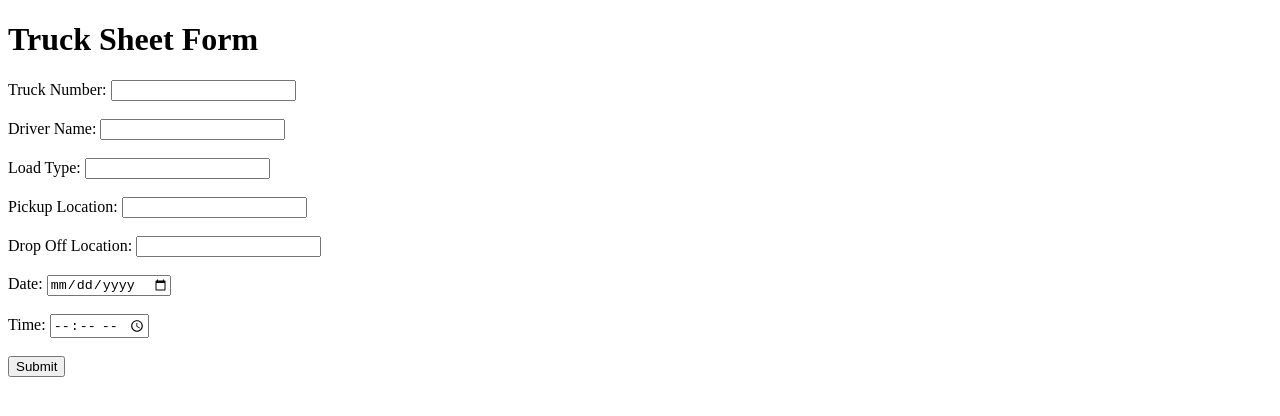
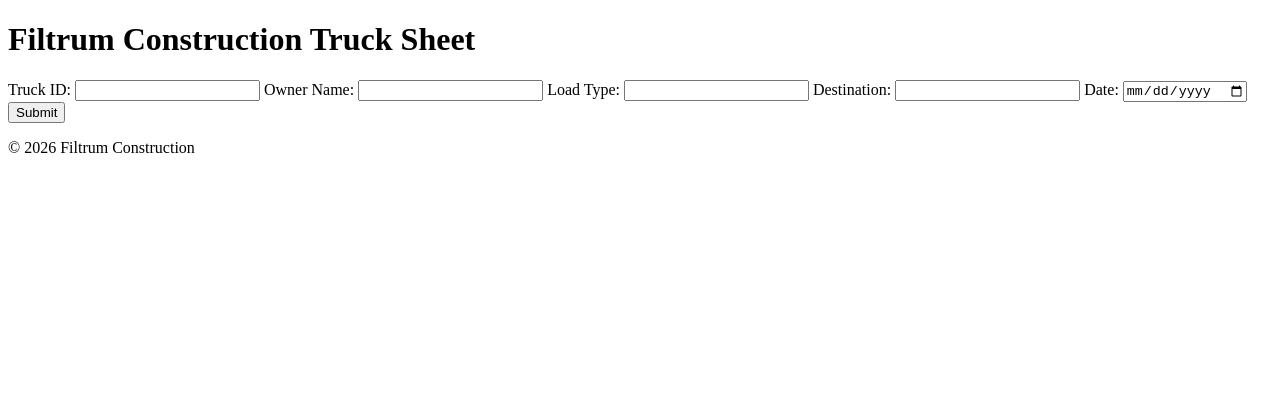
Before and after one commit to Jveu1tigato/truck-sheet-test, a plain HTML site: page index.html in a window 1280 px wide. Drawn offline with Linux system fonts and the light colour scheme.

Commit message:
Update index.html with Filtrum Construction truck sheet HTML code

```diff
--- a/index.html
+++ b/index.html
@@ -3,33 +3,33 @@
 <head>
     <meta charset="UTF-8">
     <meta name="viewport" content="width=device-width, initial-scale=1.0">
-    <title>Truck Sheet Form</title>
+    <title>Filtrum Construction Truck Sheet</title>
+    <link rel="stylesheet" href="styles.css">
 </head>
 <body>
-    <h1>Truck Sheet Form</h1>
-    <form action="/submit-form" method="post">
-        <label for="truckNumber">Truck Number:</label>
-        <input type="text" id="truckNumber" name="truckNumber" required><br><br>
+    <header>
+        <h1>Filtrum Construction Truck Sheet</h1>
+    </header>
+    <form action="submit.php" method="POST">
+        <label for="truck-id">Truck ID:</label>
+        <input type="text" id="truck-id" name="truck-id" required>
 
-        <label for="driverName">Driver Name:</label>
-        <input type="text" id="driverName" name="driverName" required><br><br>
+        <label for="owner-name">Owner Name:</label>
+        <input type="text" id="owner-name" name="owner-name" required>
 
-        <label for="loadType">Load Type:</label>
-        <input type="text" id="loadType" name="loadType" required><br><br>
+        <label for="load-type">Load Type:</label>
+        <input type="text" id="load-type" name="load-type" required>
 
-        <label for="pickupLocation">Pickup Location:</label>
-        <input type="text" id="pickupLocation" name="pickupLocation" required><br><br>
-
-        <label for="dropOffLocation">Drop Off Location:</label>
-        <input type="text" id="dropOffLocation" name="dropOffLocation" required><br><br>
+        <label for="destination">Destination:</label>
+        <input type="text" id="destination" name="destination" required>
 
         <label for="date">Date:</label>
-        <input type="date" id="date" name="date" required><br><br>
+        <input type="date" id="date" name="date" required>
 
-        <label for="time">Time:</label>
-        <input type="time" id="time" name="time" required><br><br>
-
-        <input type="submit" value="Submit">
+        <button type="submit">Submit</button>
     </form>
+    <footer>
+        <p>&copy; 2026 Filtrum Construction</p>
+    </footer>
 </body>
 </html>
```
